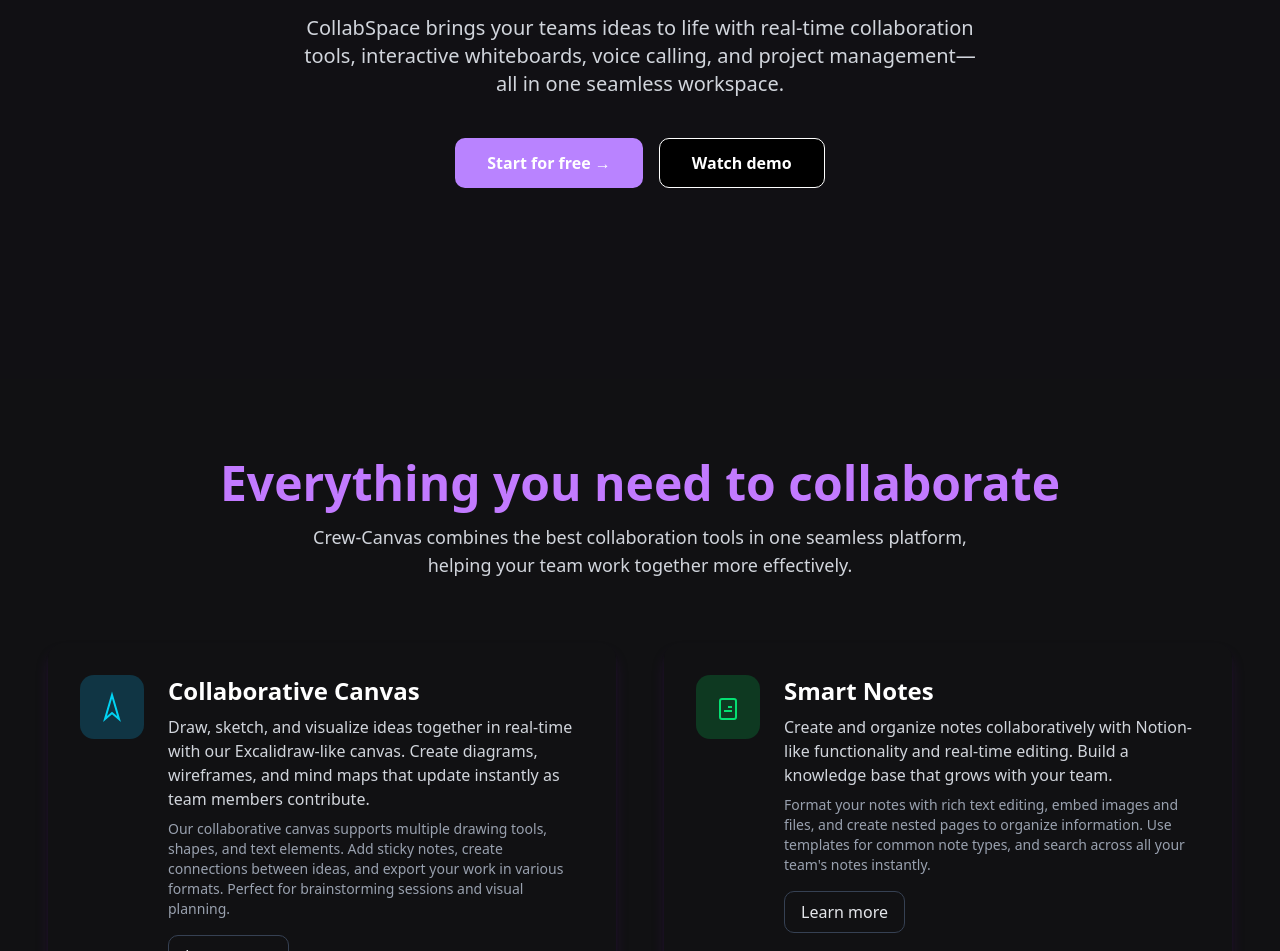
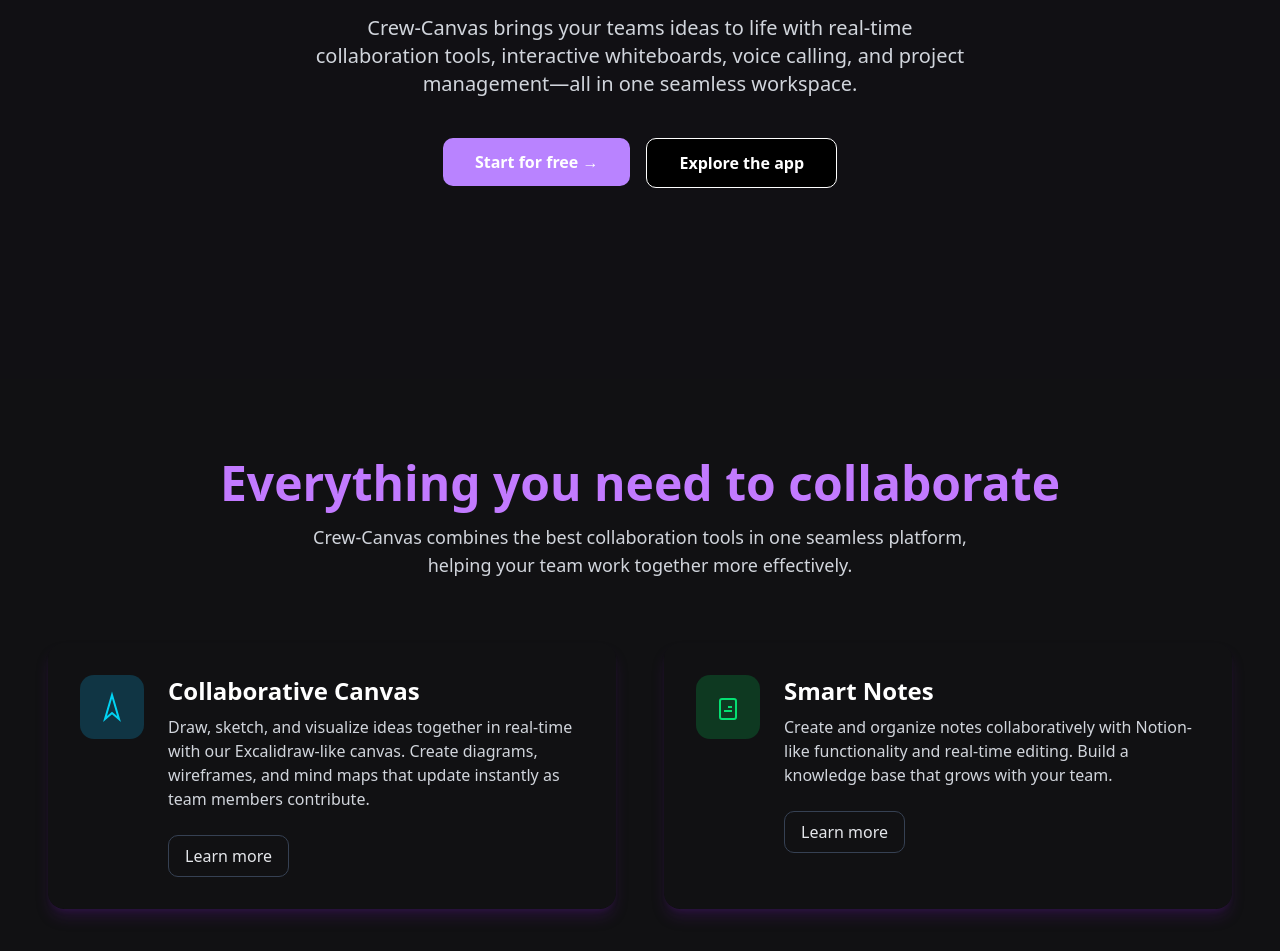
Before and after one commit to VedangKanade20/crew-canvas-own-client, a Next.js app: page / in a window 1280 px wide. Shown: the part 421-1372 px from the top of the page. Built offline with nearby package versions, Linux system fonts and the light colour scheme.

Commit message:
added some features

```diff
--- a/src/components/Features.tsx
+++ b/src/components/Features.tsx
@@ -1,4 +1,6 @@
-import React from "react";
+"use client";
+
+import React, { useState } from "react";
 
 const features = [
     {
@@ -130,6 +132,10 @@
 ];
 
 export default function Features() {
+    const [selectedFeature, setSelectedFeature] = useState<
+        null | (typeof features)[0]
+    >(null);
+
     return (
         <section className="bg-[#111113] text-white py-20 px-4 md:px-12">
             <div className="max-w-7xl mx-auto">
@@ -141,11 +147,12 @@
                     seamless platform, helping your team work together more
                     effectively.
                 </p>
+
                 <div className="grid gap-12 md:grid-cols-2">
-                    {features.map((f, i) => (
+                    {features.map((f) => (
                         <div
                             key={f.title}
-                            className="flex flex-col md:flex-row items-start gap-6 bg-transparent rounded-2xl p-8 shadow-lg shadow-purple-900/30 transition-shadow border-radius-purple"
+                            className="flex flex-col md:flex-row items-start gap-6 bg-transparent rounded-2xl p-8 shadow-lg shadow-purple-900/30 transition-shadow"
                         >
                             <div>{f.icon}</div>
                             <div>
@@ -155,10 +162,10 @@
                                 <p className="text-gray-300 mb-2">
                                     {f.description}
                                 </p>
-                                <p className="text-gray-400 text-sm">
-                                    {f.details}
-                                </p>
-                                <button className="mt-4 px-4 py-2 rounded-lg border border-gray-700 text-gray-200 hover:bg-purple-900/30 transition">
+                                <button
+                                    onClick={() => setSelectedFeature(f)}
+                                    className="mt-4 px-4 py-2 rounded-lg border border-gray-700 text-gray-200 hover:bg-purple-900/30 transition"
+                                >
                                     Learn more
                                 </button>
                             </div>
@@ -166,6 +173,32 @@
                     ))}
                 </div>
             </div>
+
+            {/* Modal */}
+            {selectedFeature && (
+                <div className="fixed inset-0 bg-black/70 flex items-center justify-center z-50">
+                    <div className="bg-[#1c1c1f] p-8 rounded-2xl max-w-lg w-full shadow-xl relative">
+                        <button
+                            onClick={() => setSelectedFeature(null)}
+                            className="absolute top-3 right-3 text-gray-400 hover:text-white text-xl"
+                        >
+                            ✕
+                        </button>
+                        <div className="flex items-center gap-4 mb-4">
+                            {selectedFeature.icon}
+                            <h3 className="text-2xl font-bold text-white">
+                                {selectedFeature.title}
+                            </h3>
+                        </div>
+                        <p className="text-gray-300 mb-4">
+                            {selectedFeature.description}
+                        </p>
+                        <p className="text-gray-400 text-sm">
+                            {selectedFeature.details}
+                        </p>
+                    </div>
+                </div>
+            )}
         </section>
     );
 }
--- a/src/components/Header.tsx
+++ b/src/components/Header.tsx
@@ -1,4 +1,5 @@
 "use client";
+import Link from "next/link";
 import React from "react";
 
 const Header: React.FC = () => {
@@ -6,22 +7,28 @@
         <header className="fixed top-0 left-0 z-[100] w-full flex items-center justify-between px-8 py-2 h-16 bg-transparent text-white m-">
             {/* Logo */}
             <div className="flex items-center">
+                <Link href={"/"}>
                     <span className="font-semibold text-2xl text-[#a259ff] tracking-[0.5px] [text-shadow:0_0_16px_#a259ff44]">
                         Crew-Canvas
                     </span>
+                </Link>
             </div>
 
             {/* Right Side */}
             <div className="flex items-center gap-4">
                 {/* Log in Button */}
+                <Link href={"/login"}>
                     <button className="bg-transparent border border-[#444] text-white rounded-lg px-5 py-2 text-base cursor-pointer mr-2">
                         Log in
                     </button>
+                </Link>
 
                 {/* Sign up Button */}
+                <Link href={"/signup"}>
                     <button className="bg-[#a259ff] text-white rounded-lg px-5 py-2 text-base font-semibold cursor-pointer shadow-[0_0_8px_#a259ff55] mr-2">
                         Sign up free
                     </button>
+                </Link>
 
                 {/* Document Icon */}
                 <span className="flex items-center ml-2 drop-shadow-[0_0_8px_#00ff8877]">
--- a/src/components/HeroSection.tsx
+++ b/src/components/HeroSection.tsx
@@ -1,4 +1,5 @@
 import Image from "next/image";
+import Link from "next/link";
 
 export default function HeroSection() {
     return (
@@ -21,31 +22,24 @@
 
             {/* Subtitle */}
             <p className="text-lg md:text-xl text-gray-300 text-center max-w-2xl mb-10">
-                CollabSpace brings your teams ideas to life with real-time
+                Crew-Canvas brings your teams ideas to life with real-time
                 collaboration tools, interactive whiteboards, voice calling, and
                 project management—all in one seamless workspace.
             </p>
 
             {/* Buttons */}
             <div className="flex gap-4">
-                <button className="bg-[#B983FF] hover:bg-[#a16ee6] text-white px-8 py-3 rounded-lg font-semibold transition">
-                    Start for free <span aria-hidden>→</span>
-                </button>
-                <button className="bg-black bg-opacity-10 hover:bg-opacity-20 text-white px-8 py-3 rounded-lg font-semibold transition border border-white border-opacity-20">
-                    Watch demo
-                </button>
+                <Link href={"/signup"}>
+                    <button className="bg-[#B983FF] hover:bg-[#a16ee6] text-white px-8 py-3 rounded-lg font-semibold transition">
+                        Start for free <span aria-hidden>→</span>
+                    </button>
+                </Link>
+                <Link href={"/dashboard"}>
+                    <button className="bg-black bg-opacity-10 hover:bg-opacity-20 text-white px-8 py-3 rounded-lg font-semibold transition border border-white border-opacity-20">
+                        Explore the app
+                    </button>
+                </Link>
             </div>
-
-            {/* Image */}
-            {/* <div className="relative w-full max-w-5xl aspect-video mt-5 mb-1">
-                <Image
-                    src="/ss.png"
-                    alt="Collaboration platform preview"
-                    fill
-                    className="rounded-lg object-cover"
-                    priority
-                />
-            </div> */}
         </section>
     );
 }
```
Lines whose indentation alone changed are shown as unchanged.
